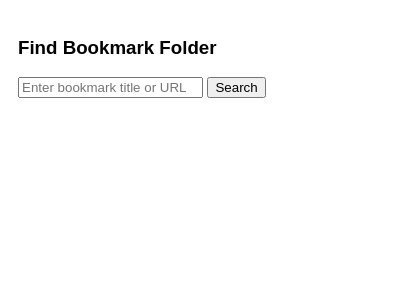
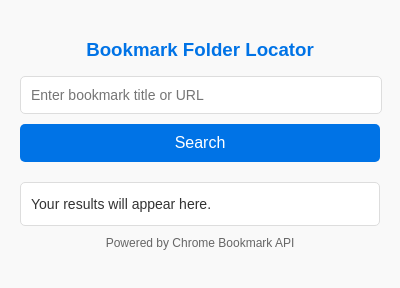
Before and after one commit to astrapi69/bookmark-folder-finder, a browser extension: page popup.html in a window 400 px wide. Drawn offline with Linux system fonts and the light colour scheme.

```diff
--- a/popup.html
+++ b/popup.html
@@ -1,17 +1,91 @@
 <!DOCTYPE html>
-<html>
+<html lang="en">
 <head>
-  <title>Find Bookmark Folder</title>
+  <meta charset="UTF-8">
+  <meta name="viewport" content="width=device-width, initial-scale=1.0">
+  <title>Bookmark Folder Locator</title>
   <style>
-    body { font-family: Arial, sans-serif; padding: 10px; }
-    #output { margin-top: 10px; color: green; }
+    /* General styling */
+    body {
+      width: 400px; /* Adjust this value to your desired width */
+      min-width: 400px;
+      max-width: 100%;
+      margin: 0;
+      padding: 20px;
+      box-sizing: border-box;
+      background: #f9f9f9;
+      font-family: Arial, sans-serif;
+      color: #333;
+    }
+
+    h3 {
+      text-align: center;
+      color: #0073e6;
+      margin-bottom: 15px;
+    }
+
+    input[type="text"] {
+      width: calc(100% - 20px);
+      padding: 10px;
+      margin-bottom: 10px;
+      border: 1px solid #ddd;
+      border-radius: 5px;
+      font-size: 14px;
+    }
+
+    button {
+      display: block;
+      width: 100%;
+      padding: 10px;
+      font-size: 16px;
+      color: white;
+      background: #0073e6;
+      border: none;
+      border-radius: 5px;
+      cursor: pointer;
+      margin-bottom: 20px;
+    }
+
+    button:hover {
+      background: #005bb5;
+    }
+
+    #output {
+      background: #ffffff;
+      border: 1px solid #ddd;
+      border-radius: 5px;
+      padding: 10px;
+      font-size: 14px;
+      line-height: 1.6;
+    }
+
+    #output p {
+      margin: 5px 0;
+    }
+
+    a {
+      color: #0073e6;
+      text-decoration: none;
+    }
+
+    a:hover {
+      text-decoration: underline;
+    }
+
+    .footer {
+      text-align: center;
+      font-size: 12px;
+      color: #666;
+      margin-top: 10px;
+    }
   </style>
 </head>
 <body>
-  <h3>Find Bookmark Folder</h3>
-  <input type="text" id="search" placeholder="Enter bookmark title or URL" />
+  <h3>Bookmark Folder Locator</h3>
+  <input type="text" id="search" placeholder="Enter bookmark title or URL">
   <button id="searchButton">Search</button>
-  <div id="output"></div>
+  <div id="output">Your results will appear here.</div>
+  <div class="footer">Powered by Chrome Bookmark API</div>
   <script src="popup.js"></script>
 </body>
 </html>
--- a/popup.js
+++ b/popup.js
@@ -1,4 +1,14 @@
+document.getElementById("search").addEventListener("keydown", (event) => {
+  if (event.key === "Enter") {
+    startSearch();
+  }
+});
+
 document.getElementById("searchButton").addEventListener("click", () => {
+  startSearch();
+});
+
+function startSearch() {
   const query = document.getElementById("search").value;
 
   if (!query) {
@@ -12,10 +22,12 @@
       output.innerHTML = `
         <p><strong>Bookmark Title:</strong> ${response.bookmarkTitle}</p>
         <p><strong>Folder Path:</strong> ${response.folderPath}</p>
-        <p><strong>URL:</strong> <a href="${response.bookmarkUrl}" target="_blank">${response.bookmarkUrl}</a></p>
+        <p><strong>URL:</strong> <a href="${response.bookmarkUrl}" target="_blank" title="${response.folderPath}">
+          ${response.bookmarkUrl}
+        </a></p>
       `;
     } else {
       output.textContent = response.message;
     }
   });
-});
+}
```
Also changed, not shown: package.json (added, +9 -0 lines), privacy-policy.md (added, +7 -0 lines), tests/popup-test.js (added, +85 -0 lines), manifest.json, 3 other files.
